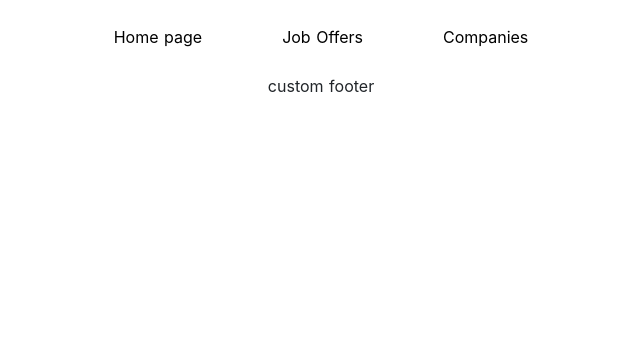
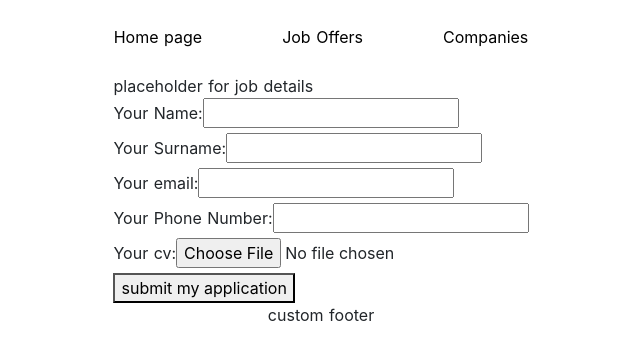
Before and after one commit to ReedyCloud/job-listing, a Nuxt app: page /job/1 in a window 1280 px wide. Shown: the top 360 px of the page, without its empty margins (319-959 px from the left). Built offline with nearby package versions, Linux system fonts and the light colour scheme.

Commit message:
add input field component

```diff
--- /dev/null
+++ b/components/CFieldInput/CFieldInput.vue
@@ -0,0 +1,40 @@
+<template>
+  <div class="field-input">
+    <label class="field-input__label" v-if="label" :for="id">{{ label }}</label>
+    <input
+      class="field-input__input"
+      v-bind="$attrs"
+      :type="inputType"
+      :id="id"
+      @input="$emit('input', $event.target.value)"
+    />
+  </div>
+</template>
+
+<script lang="ts">
+import Vue from "vue";
+
+export default Vue.extend({
+  inheritAttrs: false,
+  props: {
+    id: {
+      type: [String, Number],
+      required: true
+    },
+    placeholder: {
+      type: String,
+      default: ""
+    },
+    inputType: {
+      type: String,
+      default: "text"
+    },
+    label: {
+      type: String,
+      default: ""
+    }
+  }
+});
+</script>
+
+<style scoped></style>
--- a/components/CSearch/CSearch.vue
+++ b/components/CSearch/CSearch.vue
@@ -15,5 +15,3 @@ import Vue from "vue";
 
 export default Vue.extend({});
 </script>
-
-<style scoped></style>
--- a/pages/job/_id.vue
+++ b/pages/job/_id.vue
@@ -1,11 +1,76 @@
 <template>
-  <div></div>
+  <div>
+    <div>placeholder for job details</div>
+    <form @submit.prevent="submitForm">
+      <CFieldInput
+        id="first_name"
+        placeholder="name..."
+        label="Your Name: "
+        required
+        v-model="first_name"
+      />
+      <CFieldInput
+        id="last_name"
+        placeholder="surname..."
+        label="Your Surname: "
+        v-model="last_name"
+      />
+      <CFieldInput
+        id="email"
+        placeholder="email..."
+        label="Your email: "
+        inputType="email"
+        v-model="email"
+      />
+      <CFieldInput
+        id="phone"
+        placeholder="phone number..."
+        label="Your Phone Number: "
+        inputType="tel"
+        v-model="phone"
+      />
+      <CFieldInput
+        id="cv"
+        placeholder="cv..."
+        label="Your cv: "
+        inputType="file"
+        v-model="cv_file_id"
+      />
+
+      <button type="submit">submit my application</button>
+    </form>
+  </div>
 </template>
 
 <script lang="ts">
 import Vue from "vue";
 
-export default Vue.extend({});
+export default Vue.extend({
+  data() {
+    return {
+      first_name: undefined,
+      last_name: undefined,
+      email: undefined,
+      phone: undefined,
+      cv_file_id: undefined
+    };
+  },
+  methods: {
+    async submitForm() {
+      const res = await this.$axios.post(
+        `jobs/${this.$route.params.id}/applications`,
+        {
+          first_name: this.first_name,
+          last_name: this.last_name,
+          email: this.email,
+          phone: this.phone,
+          cv_file_id: this.cv_file_id
+        }
+      );
+      console.log(res);
+    }
+  }
+});
 </script>
 
 <style scoped></style>
```
